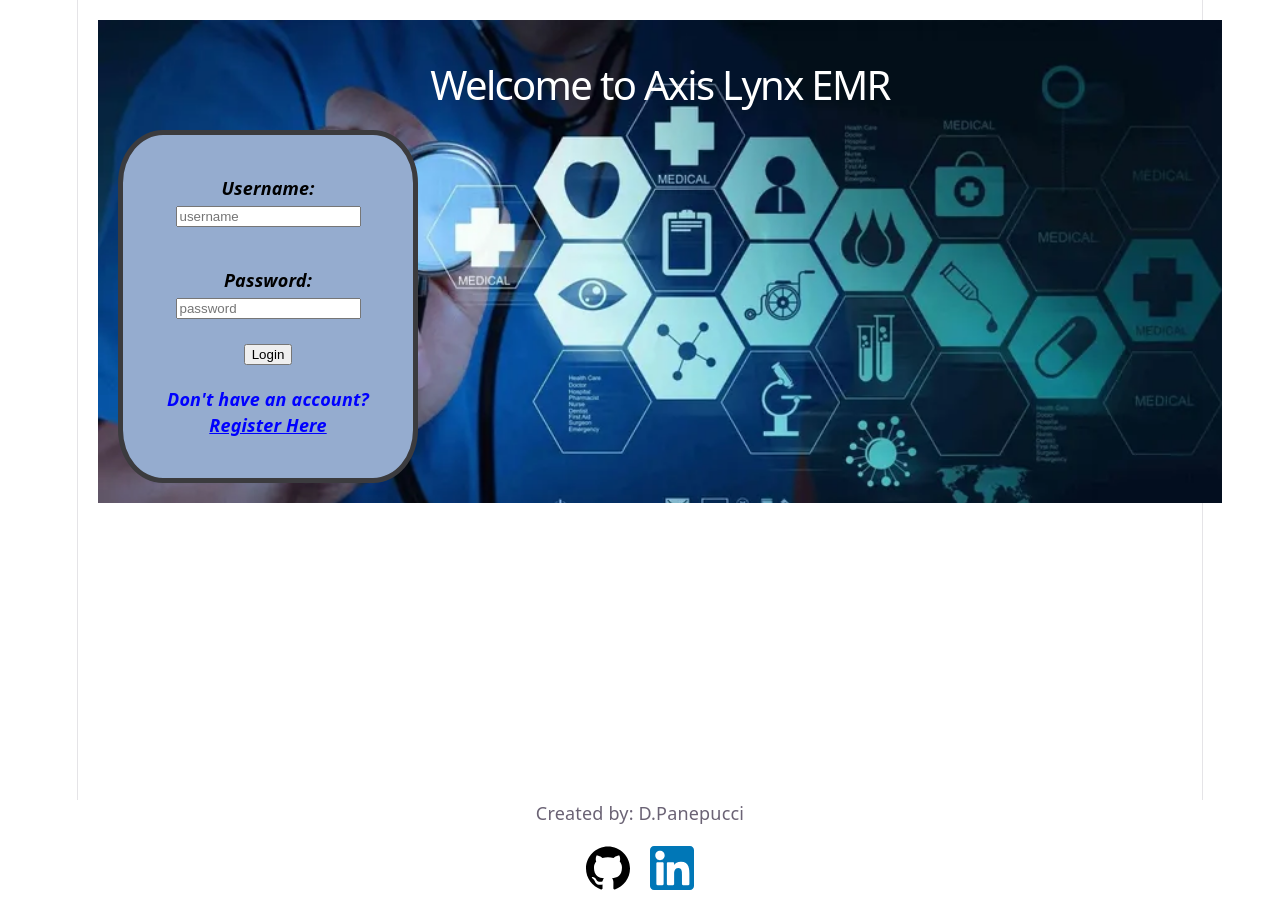
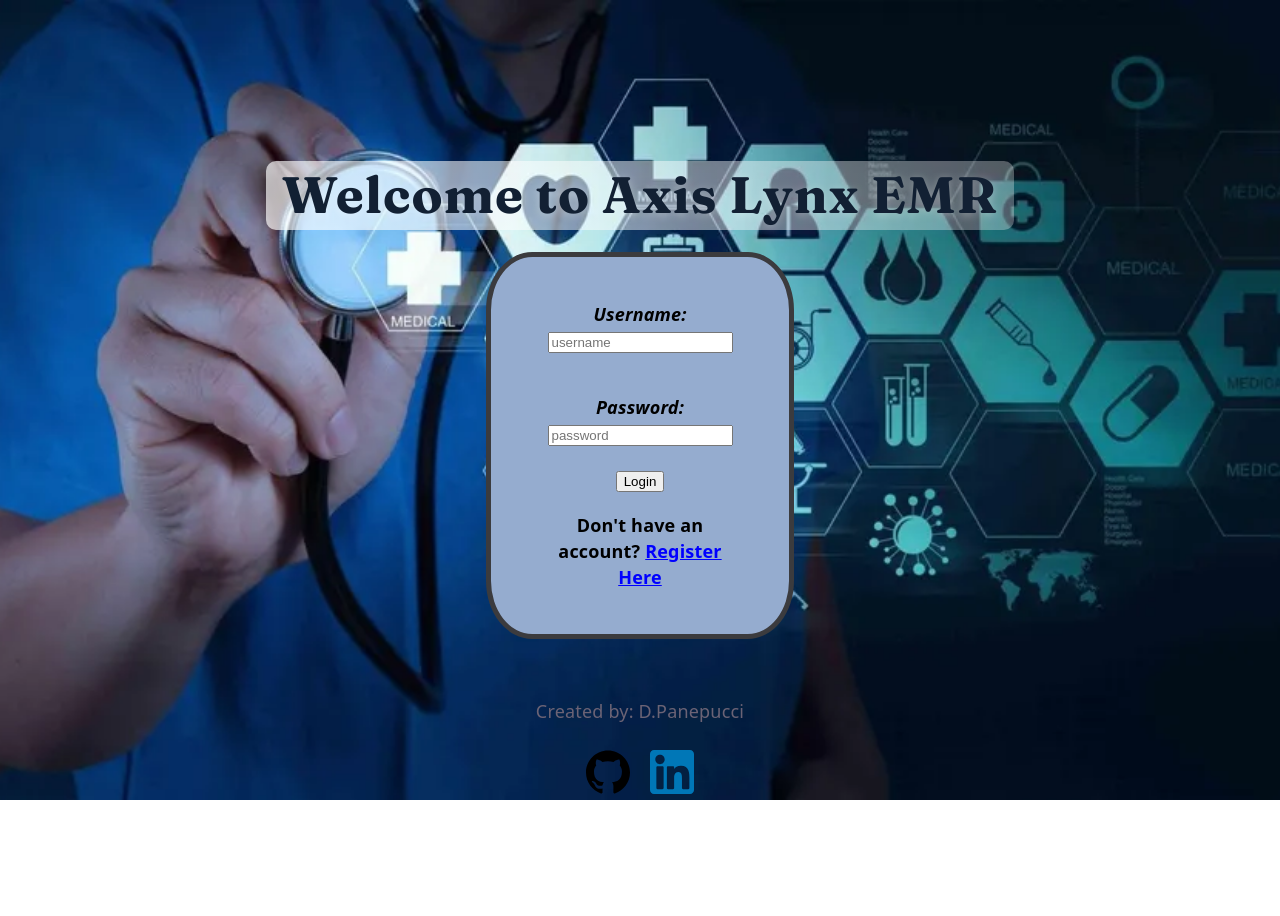
Before and after one commit to dpanepucci/EMR_Lynx, a React (Vite) app in the folder client/: page /login in a window 1280 px wide. After the commit the page ends 800 px from the top, so only its background shows below. Built offline with nearby package versions, Linux system fonts and the light colour scheme.

Commit message:
Added back to login link

```diff
--- a/client/index.html
+++ b/client/index.html
@@ -8,27 +8,6 @@
   </head>
   <body>
     <div id="root"></div>
-    <footer>
-      <p id="createdBy">Created by: D.Panepucci</p>
-      <div id="footer_icons">
-        <a
-          href="https://github.com/dpanepucci"
-          target="_blank"
-          rel="noopener noreferrer"
-          aria-label="GitHub"
-        >
-          <img src="/icons/github.svg" width="44" height="44" alt="GitHub" />
-        </a>
-        <a
-          href="https://linkedin.com/in/dylan-panepucci"
-          target="_blank"
-          rel="noopener noreferrer"
-          aria-label="LinkedIn"
-        >
-          <img src="/icons/linkedin.svg" width="44" height="44" alt="LinkedIn" />
-        </a>
-      </div>
-    </footer>
     <script type="module" src="/src/main.jsx"></script>
   </body>
 </html>
--- a/client/src/components/login.css
+++ b/client/src/components/login.css
@@ -1,3 +1,5 @@
+@import url('https://fonts.googleapis.com/css2?family=Fraunces:opsz,wght@9..144,600;9..144,700&family=Manrope:wght@400;600;700&display=swap');
+
 * {
     margin:0px;
 }
@@ -9,10 +11,17 @@ h1 {
 
 #login_main_page {
     background-image: url('../assets/med.jpg');
-    background-size:100%;
+    background-size: cover;
+    background-position: center;
     background-repeat: no-repeat;
-    width:100%;
-    height:100%;
+    width: 100%;
+    min-height: 100dvh;
+    display: flex;
+    flex-direction: column;
+    justify-content: center;
+    align-items: center;
+    margin-bottom: 0px;
+    padding-bottom: 0px;
 }
 
 #footer_icons, #createdBy {
@@ -26,21 +35,44 @@ h1 {
     background-color: rgb(149, 172, 207);
     border:solid 5px rgb(59, 59, 62);
     width:250px;
-    height:100%;
-    padding-top:150px;
+    padding:24px;
     border-radius: 15%;
 }
 
-#login_form, div {
+#login_form div {
     padding:20px;
 }
 
-#login_form, label {
+#login_form label {
     font-style: italic;
     font-weight: 600;
     color:black
 }
 
-#login_form, a {
+#login_form a {
     color:blue
 }
+
+#dontHaveAccount {
+    color: black;
+    font-weight: 700;
+}
+
+#footer_plug {
+    position: fixed;
+    bottom: 0;
+}
+
+#welcomeheader {
+    font-family: 'Fraunces', Georgia, 'Times New Roman', serif;
+    font-size: clamp(2rem, 4vw, 3.2rem);
+    font-weight: 700;
+    line-height: 1.1;
+    letter-spacing: 0.02em;
+    color: #122033;
+    text-shadow: 0 2px 10px rgba(255, 255, 255, 0.35);
+    margin: 0 0 1.25rem 0;
+    padding: 0.35rem 0.9rem;
+    border-radius: 10px;
+    background: linear-gradient(90deg, rgba(255, 255, 255, 0.66), rgba(255, 255, 255, 0.3));
+}
--- a/client/src/components/login.jsx
+++ b/client/src/components/login.jsx
@@ -39,7 +39,7 @@ function Login () {
 
     return (
     <div id='login_main_page'>
-        <h1>Welcome to Axis Lynx EMR</h1>
+        <h1 id='welcomeheader'>Welcome to Axis Lynx EMR</h1>
         <form id="login_form" onSubmit={ handleSubmit }>
             <div>
                 <label htmlFor="username">Username: </label>
@@ -69,9 +69,32 @@ function Login () {
             <button type="submit" id="login_btn">Login</button>
             {statusMessage && <p>{statusMessage}</p>}
             <div>
-                <p>Don't have an account? <a href="/register">Register Here</a></p>
+                <p id='dontHaveAccount'>Don't have an account? <a href="/register">Register Here</a></p>
             </div>
         </form>
+
+        <footer id='footer_plug'>
+            <p id="createdBy">Created by: D.Panepucci</p>
+                <br></br>
+            <div id="footer_icons">
+                <a
+                href="https://github.com/dpanepucci"
+                target="_blank"
+                rel="noopener noreferrer"
+                aria-label="GitHub"
+                >
+                <img src="/icons/github.svg" width="44" height="44" alt="GitHub" />
+                </a>
+                <a
+                href="https://linkedin.com/in/dylan-panepucci"
+                target="_blank"
+                rel="noopener noreferrer"
+                aria-label="LinkedIn"
+                >
+                <img src="/icons/linkedin.svg" width="44" height="44" alt="LinkedIn" />
+                </a>
+            </div>
+        </footer>
     </div>
     )
 };
--- a/client/src/components/register.css
+++ b/client/src/components/register.css
@@ -9,10 +9,15 @@ h1 {
 
 #register_page {
     background-image: url('../assets/med.jpg');
-    background-size:100%;
+    background-size: cover;
+    background-position: center;
     background-repeat: no-repeat;
-    width:100%;
-    height:100%;
+    width: 100%;
+    min-height: 100dvh;
+    display: flex;
+    flex-direction: column;
+    justify-content: center;
+    align-items: center;
 }
 
 
@@ -20,21 +25,38 @@ h1 {
     background-color: rgb(207, 182, 149);
     border:solid 5px rgb(59, 59, 62);
     width:250px;
-    height:100%;
-    padding-top:150px;
+    padding:24px;
     border-radius: 15%;
 }
 
-#register_form, div {
+#register_form div {
     padding:20px;
 }
 
-#register_form, label {
+#register_form label {
     font-style: italic;
     font-weight: 600;
     color:black
 }
 
-#register_form, a {
+#register_form a {
     color:blue
 }
+
+#registerHeader {
+    font-family: 'Fraunces', Georgia, 'Times New Roman', serif;
+    font-size: clamp(2rem, 4vw, 3.2rem);
+    font-weight: 700;
+    line-height: 1.1;
+    letter-spacing: 0.02em;
+    color: #122033;
+    text-shadow: 0 2px 10px rgba(255, 255, 255, 0.35);
+    margin: 0 0 1.25rem 0;
+    padding: 0.35rem 0.9rem;
+    border-radius: 10px;
+    background: linear-gradient(90deg, rgba(255, 255, 255, 0.66), rgba(255, 255, 255, 0.3));
+}
+
+#backToLogin {
+    padding-top: 20px;
+}
--- a/client/src/components/register.jsx
+++ b/client/src/components/register.jsx
@@ -3,7 +3,7 @@ import './register.css';
 function Register () {
     return (
         <div id='register_page'>
-        <h1>Register Page</h1>
+        <h1 id='registerHeader'>Register Page</h1>
             <form id="register_form">
             <div>
                 <label htmlFor="username">Username: </label>
@@ -19,6 +19,7 @@ function Register () {
             </div>
 
             <button type="submit" id="register_btn">Register</button>
+            <p id='backToLogin'><a href="/login">Back to Login</a></p>
             </form>
         </div>
     )
--- a/client/src/index.css
+++ b/client/src/index.css
@@ -54,13 +54,17 @@ body {
   margin: 0;
 }
 
+html,
+body,
 #root {
-  width: 1126px;
-  max-width: 100%;
-  margin: 0 auto;
+  min-height: 100dvh;
+}
+
+#root {
+  width: 100%;
+  max-width: none;
+  margin: 0;
   text-align: center;
-  border-inline: 1px solid var(--border);
-  min-height: 100svh;
   display: flex;
   flex-direction: column;
   box-sizing: border-box;
```
Also changed, not shown: 1 other file (tests, documents, lock files or other folders).
